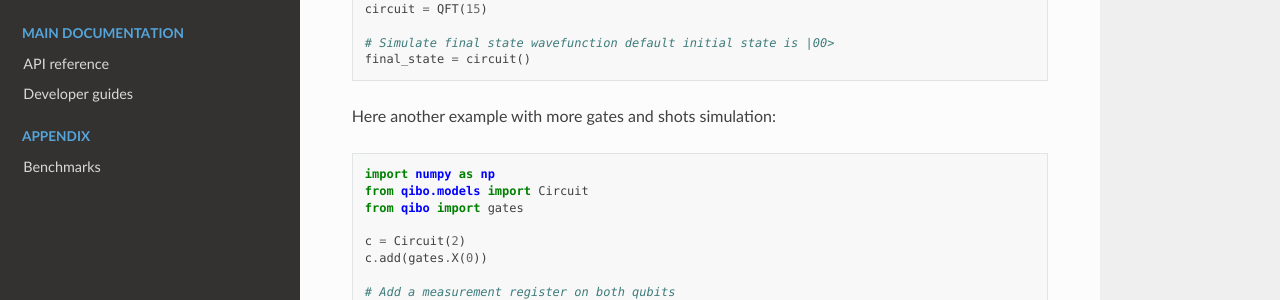
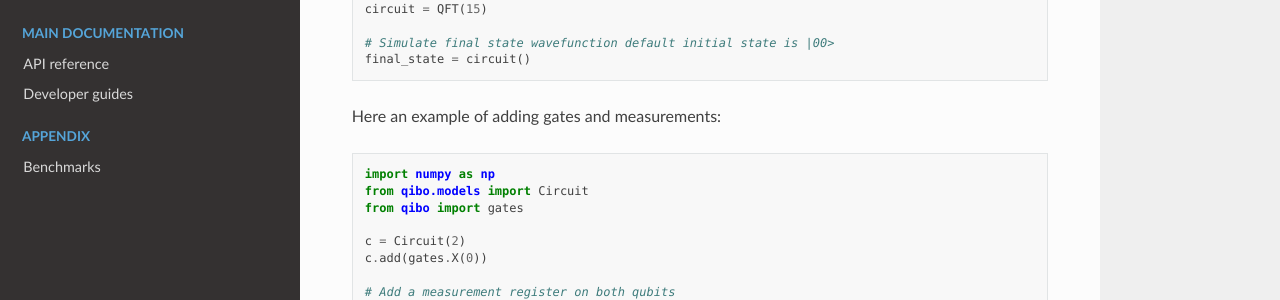
Before and after one commit to qiboteam/qibo, a Sphinx documentation site: the page built from doc/source/getting-started/quickstart.rst, in a window 1280 px wide and 1003 px high. Shown: the part 433-733 px from the top of the window. Built offline with Sphinx 7.4.7 and the Read the Docs theme 2.0.0, drawn with Linux system fonts in a browser that asks for light colours; pages that are not in the unit, such as notebooks, are missing from menus.

Commit message:
Update doc/source/getting-started/quickstart.rst
Co-authored-by: Stavros Efthymiou <35475381+stavros11@users.noreply.github.com>

```diff
--- a/doc/source/getting-started/quickstart.rst
+++ b/doc/source/getting-started/quickstart.rst
@@ -22,7 +22,7 @@ Here a simple of Quantum Fourier Transform (QFT) to test your installation:
     # Simulate final state wavefunction default initial state is |00>
     final_state = circuit()
 
-Here another example with more gates and shots simulation:
+Here an example of adding gates and measurements:
 
 .. code-block:: python
 
```
